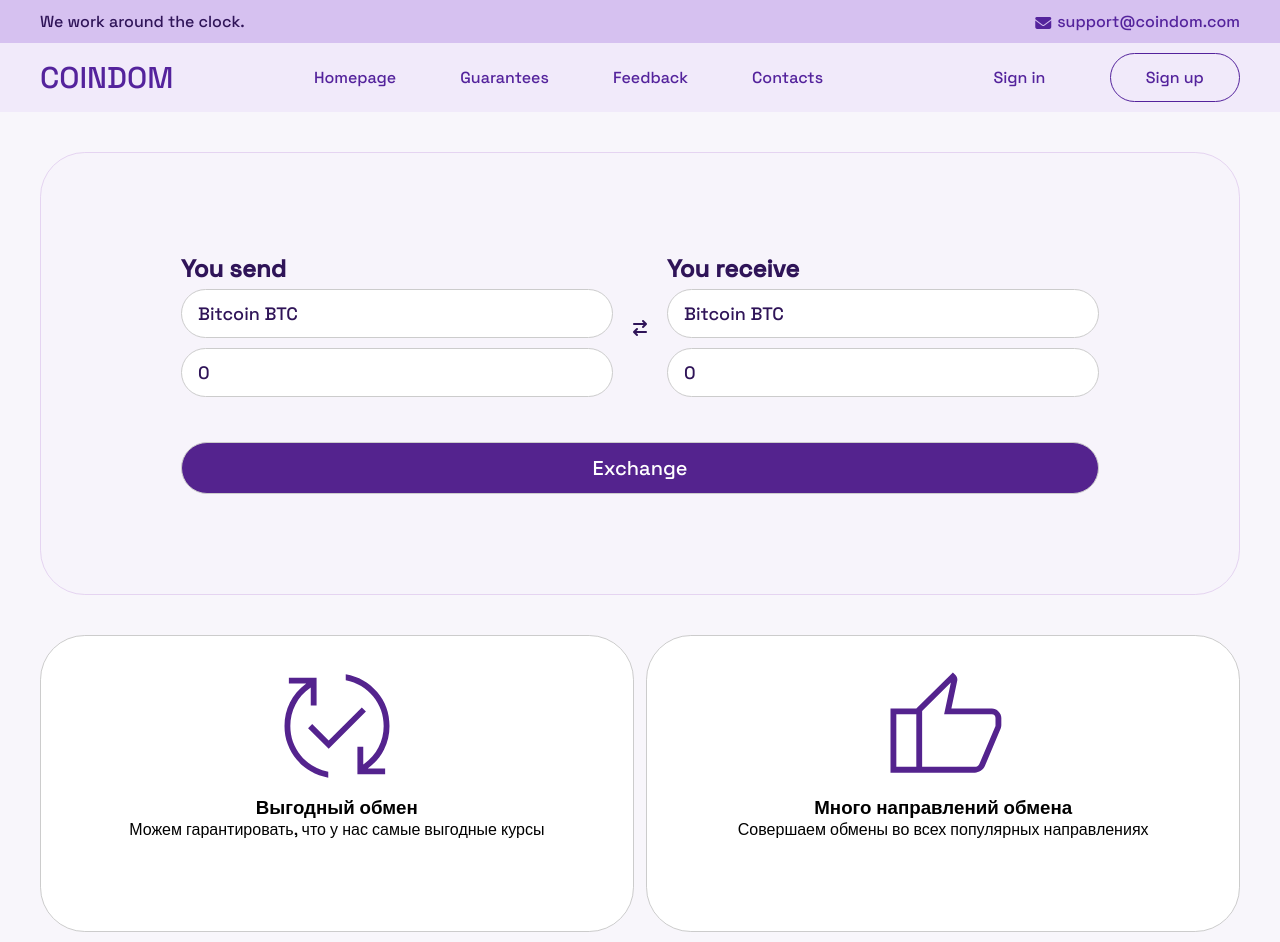
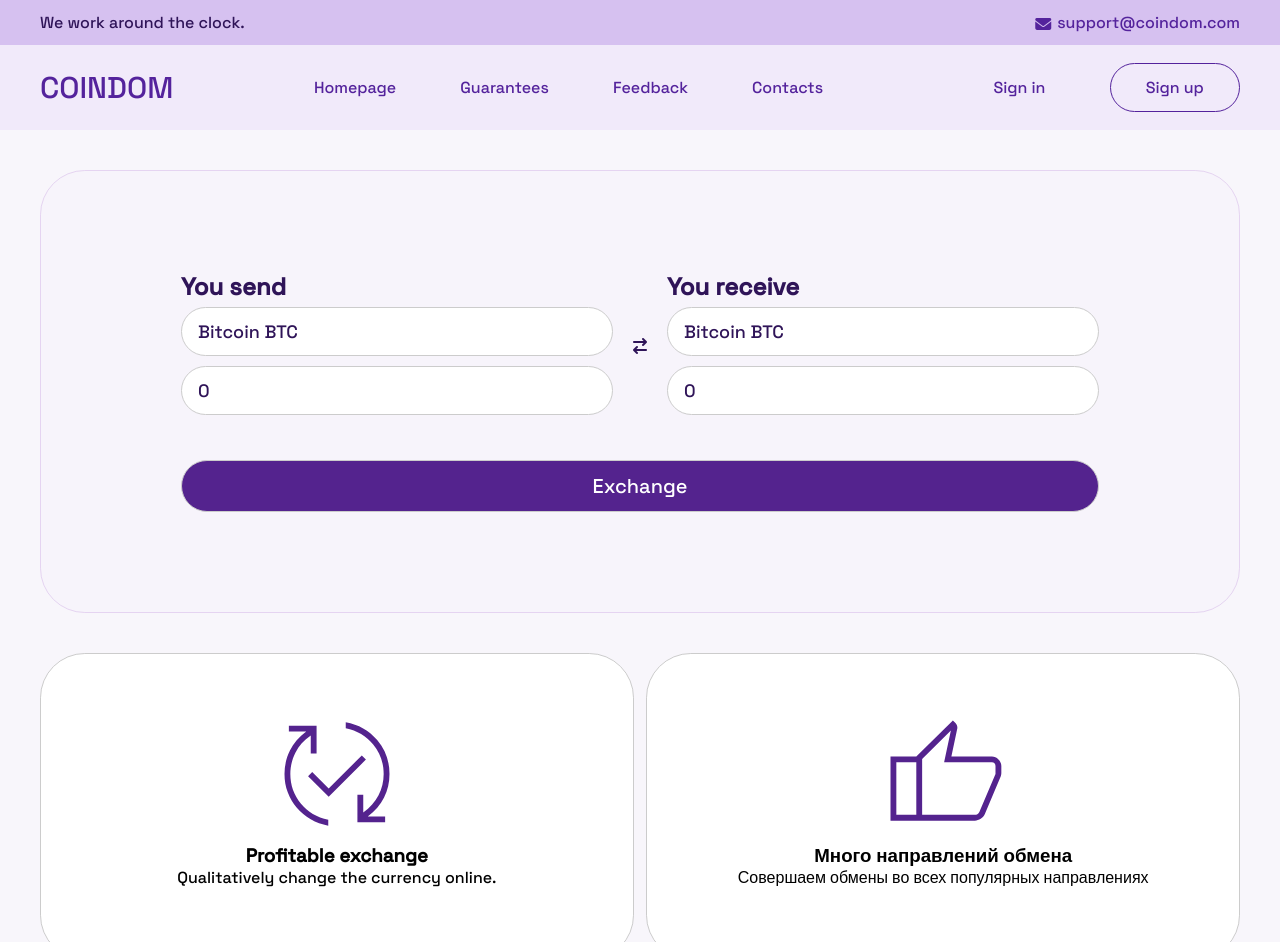
Before and after one commit to Maksongo/crypto-exchanger, a plain HTML site: page index.html in a window 1280 px wide. Shown: the top 942 px of the page. Drawn offline with Linux system fonts and the light colour scheme.

Commit message:
некоторые изменения в дизайне

```diff
--- a/index.html
+++ b/index.html
@@ -74,8 +74,8 @@
                         <img src="IMG/feature_1.svg" alt="">
                     </div>
                     <div class="adv_card_txt">
-                        <H3>Выгодный обмен</H3>
-                        <p>Можем гарантировать, что у нас самые выгодные курсы</p>
+                        <H3>Profitable exchange</H3>
+                        <p>Qualitatively change the currency online.</p>
                     </div>
                 </div>
                 </div>
--- a/styles.css
+++ b/styles.css
@@ -27,10 +27,10 @@
 .sticky_navigation_container{
     display:flex;
     justify-content: space-between;
-    padding: 11px 0;
+    padding: 12px 0;
     max-width: 1200px;
     margin: 0 auto;
-    flex-wrap: wrap
+    flex-wrap: wrap;
 }
 
 .timetable_wrapper{
@@ -47,11 +47,11 @@
 }
 
 .navigation_container{
-    display:flex;
+    display: flex;
     justify-content: space-between;
     align-items: center;
     flex-wrap: wrap;
-    padding: 14px 0;
+    padding: 22px 0;
     max-width: 1200px;
     margin: 0 auto;
 }
@@ -167,17 +167,20 @@
     .statistics_content_full{
         flex-direction: column;
     }
+    .container{
+        margin: 0 20px 0px 20px;
+    }
 }
 .adv_card {
     border: 1px solid #ccc;
     border-radius: 2.8rem;
     background-color: white;
+    /* padding: 20px 0 120px 0; */
 }
 
 .adv_card_img, .adv_card_txt{
     display: flex;
     justify-content: center;
-
 }
 .adv_card_txt{
     flex-direction: column;
@@ -187,7 +190,10 @@
     text-align: center
 }
 .adv_card_full_content{
-    padding: 20px 0 70px 0;
+    padding: 50px 0 50px 0;
+    display: flex;
+    flex-direction: column;
+    justify-content: center;
 }
 
 .statistics_content h2{
@@ -212,6 +218,6 @@
 }
 
 .statistics_icon{
-    padding: 10px 10px 0 0;
+    padding: 12px 10px 0 0;
     color: #54239c;
 }
```
